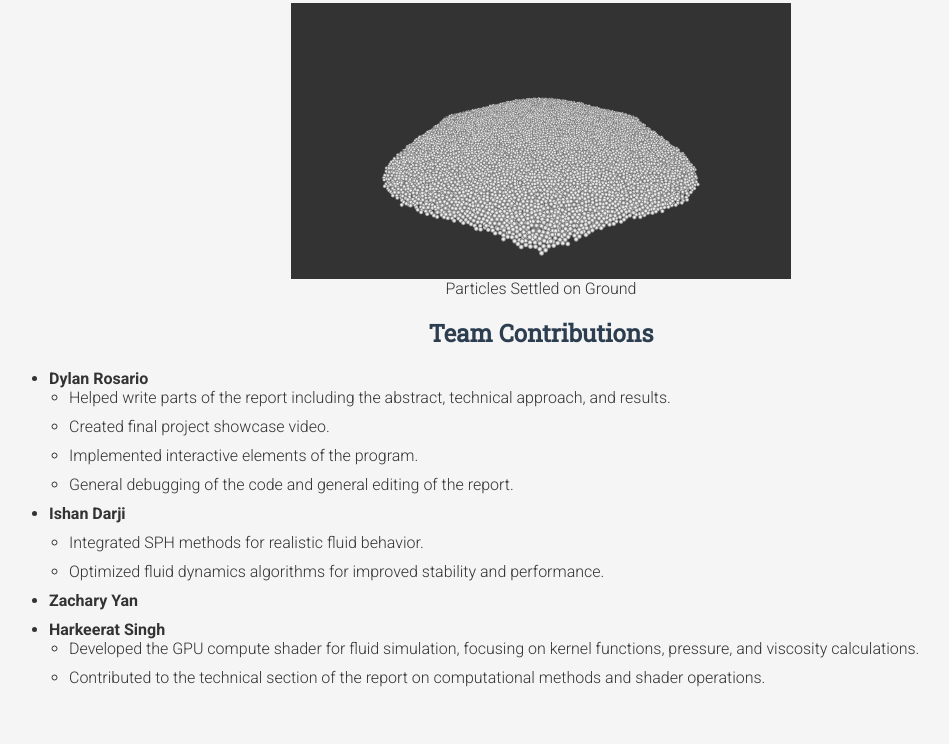
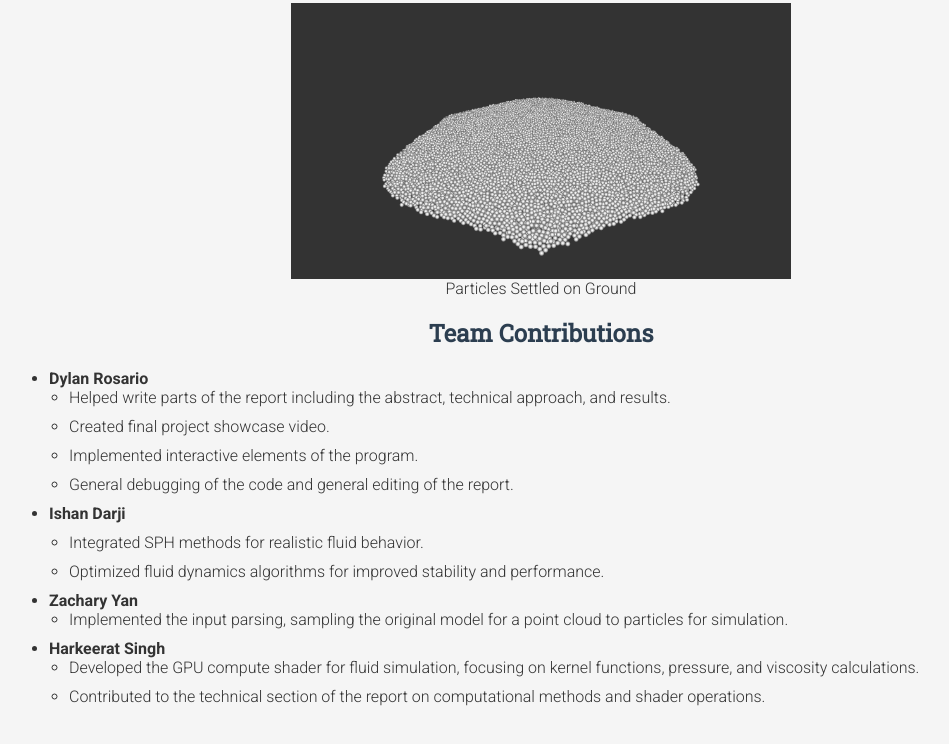
Before and after one commit to Ish-D/GPU-MPM, a plain HTML site: page index.html in a window 1280 px wide. Shown: the part 1972-2716 px from the top of the page, without its empty margins (99-1048 px from the left). Drawn offline with nearby package versions, Linux system fonts and the light colour scheme.

Commit message:
Update index.html

```diff
--- a/index.html
+++ b/index.html
@@ -157,7 +157,14 @@
                 Optimized fluid dynamics algorithms for improved stability and performance.
             </li>
         </ul>
-        <li><strong>Zachary Yan</strong></li>
+        <li>
+            <strong>Zachary Yan</strong>
+            <ul>
+                <li>
+                    Implemented the input parsing, sampling the original model for a point cloud to particles for simulation.
+                </li>
+            </ul>
+        </li>
         <li>
             <strong>Harkeerat Singh</strong>
             <ul>
```
